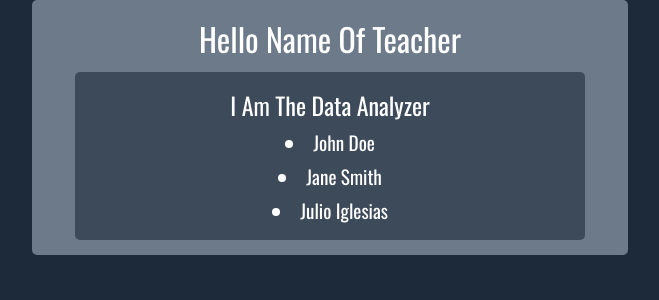
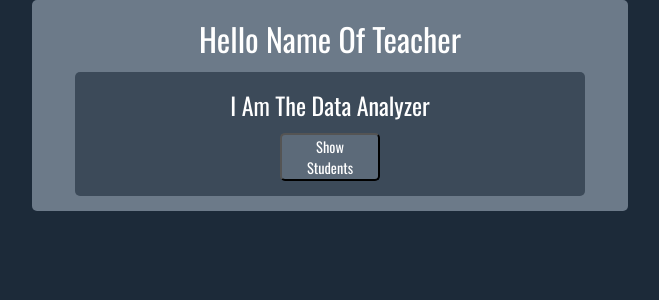
Before and after one commit to giacomo9999/Project-EKJD, a React (Create React App) app in the folder client/: page / in a window 1280 px wide. Shown: the top 300 px of the page, without its empty margins (310-969 px from the left). Built offline with nearby package versions, Linux system fonts and the light colour scheme.

Commit message:
Adding show students.

```diff
--- a/client/src/Analyzer.js
+++ b/client/src/Analyzer.js
@@ -2,6 +2,7 @@ import React, { Component } from "react";
 
 class Analyzer extends Component {
   showStudentsOnDate = dateIn => {
+    dateIn = 190912;
     const studentsPresent = this.props.data[dateIn].map(entry => {
       return <li key={entry.id}>{entry.student_name}</li>;
     });
@@ -12,7 +13,7 @@ class Analyzer extends Component {
     return (
       <div className="container-inner">
         <h2>I Am The Data Analyzer</h2>
-        {this.showStudentsOnDate(190912)}
+        <button onClick={this.showStudentsOnDate}>Show Students</button>
       </div>
     );
   }
```
